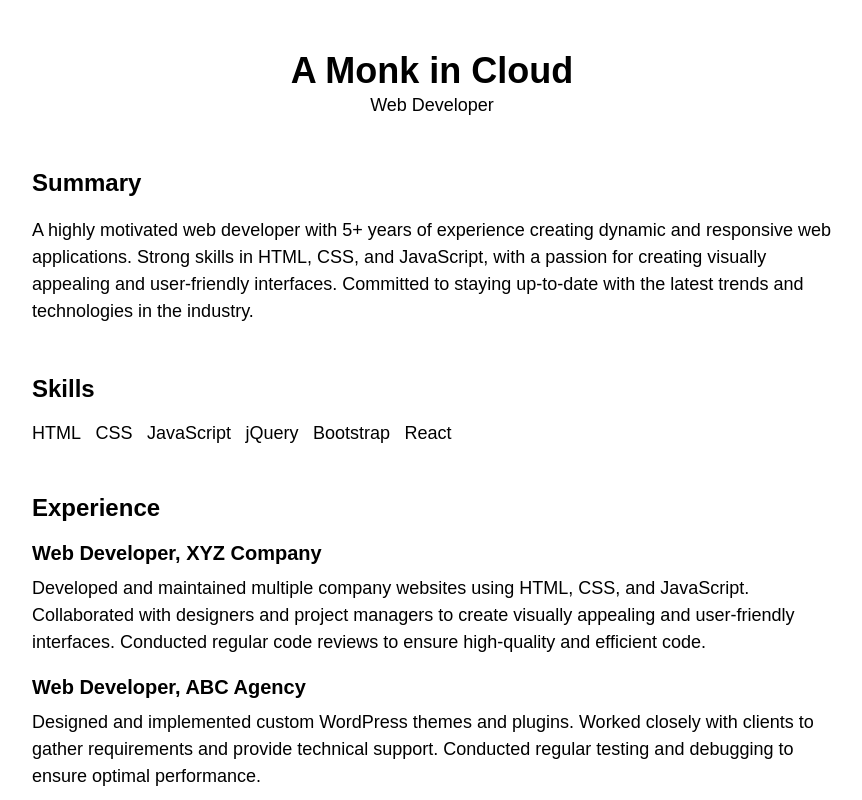
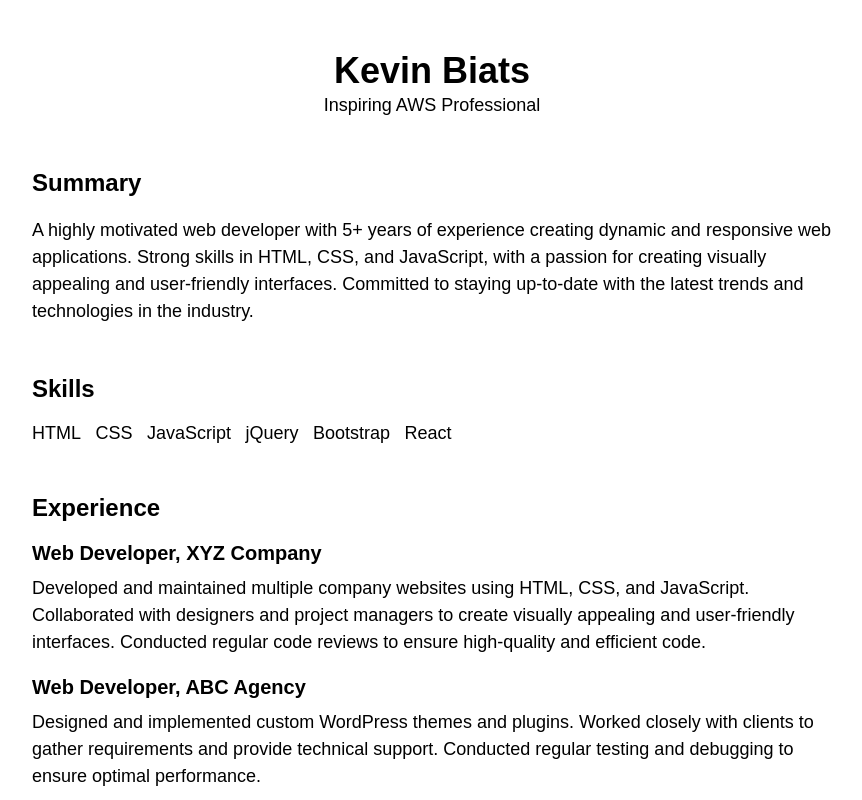
Before and after one commit to Kevbiats/AWS-Resume, a plain HTML site: page index.html in a window 1280 px wide. Shown: the top 800 px of the page, without its empty margins (208-1070 px from the left). Drawn offline with Linux system fonts and the light colour scheme.

Commit message:
Update index.html

```diff
--- a/index.html
+++ b/index.html
@@ -7,8 +7,8 @@
 <body>
 	<div class="container">
 		<header>
-			<h1>A Monk in Cloud</h1>
-			<p>Web Developer</p>
+			<h1>Kevin Biats</h1>
+			<p>Inspiring AWS Professional</p>
 		</header>
 		<section>
 			<h2>Summary</h2>
```
